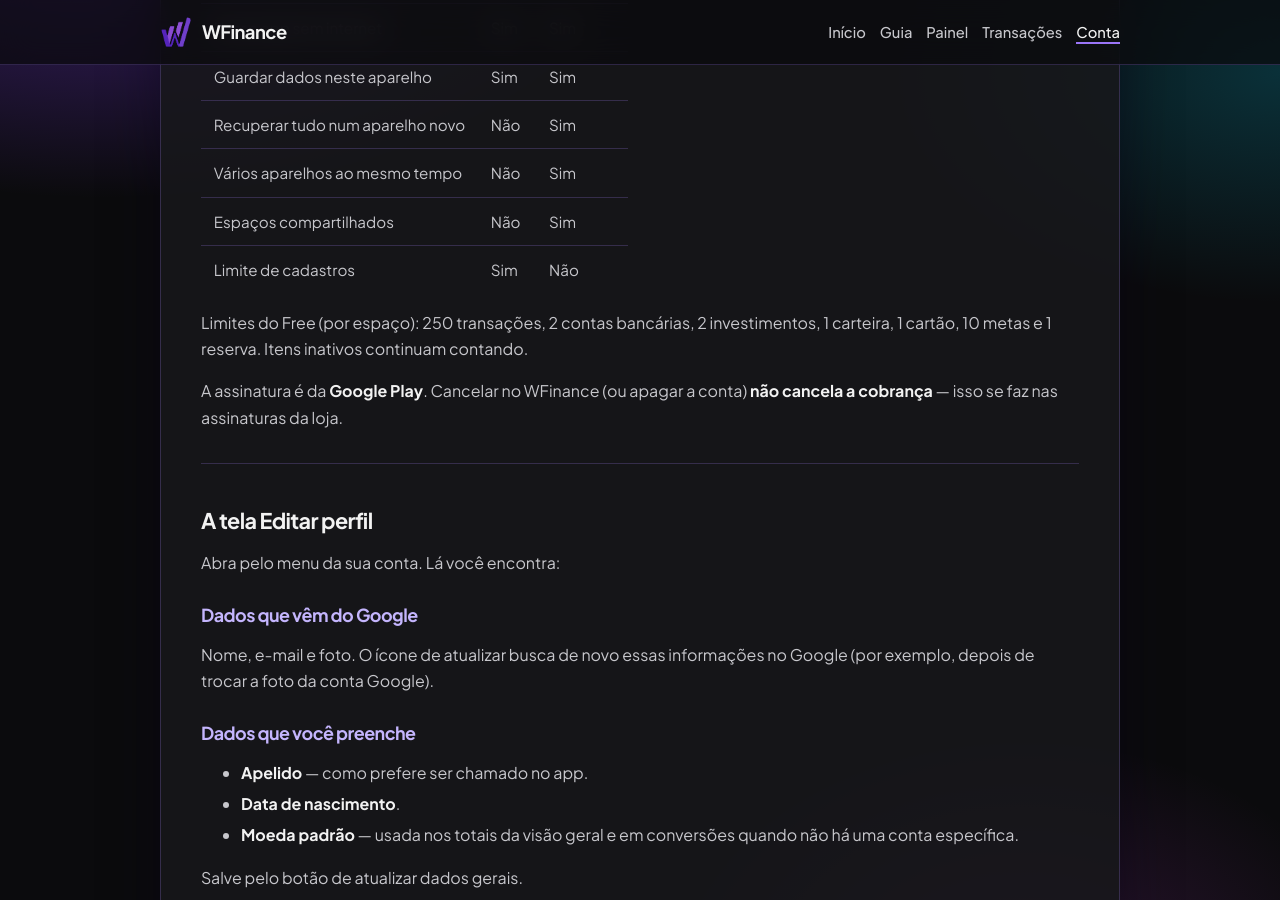
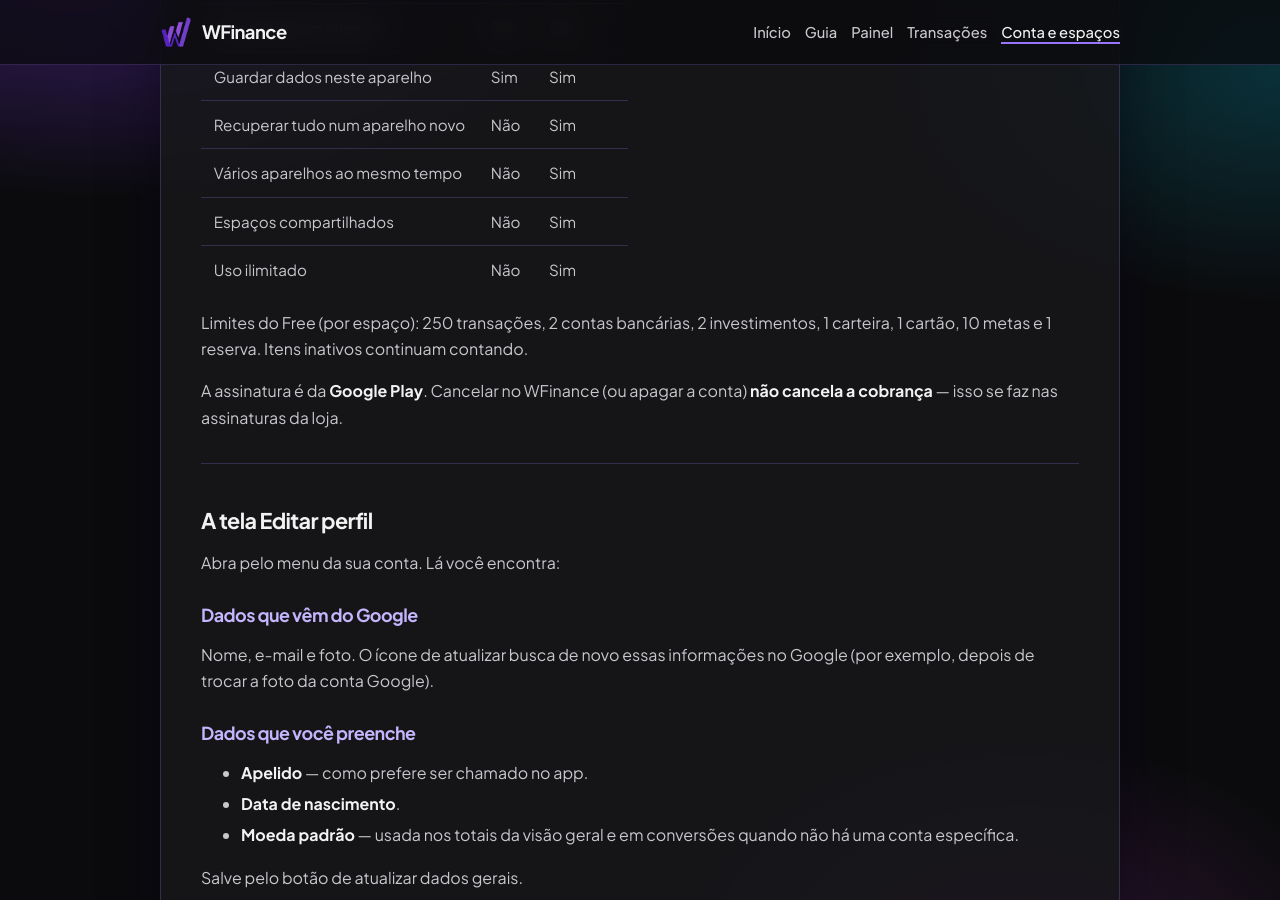
Before and after one commit to wrodriguesjr/WFinanceDocs, a Jekyll site: the page built from docs/UserGuide/UserAccount.md, in a window 1280 px wide and 900 px high, scrolled down 2076 px. Built offline with Jekyll 4.4.1, drawn with Linux system fonts in a browser that asks for light colours; our own code applies the rules of GitHub Pages for plain Markdown files.

Commit message:
docs: sincronização automática do UserGuide

```diff
--- a/docs/UserGuide/UserAccount.md
+++ b/docs/UserGuide/UserAccount.md
@@ -65,15 +65,15 @@ Se você pretende mudar de aparelho ou usar o WFinance em mais de um lugar, assi
 
 ## Plano Free e plano Premium
 
-| | Free | Premium |
-| --- | --- | --- |
-| Criar conta com Google | Sim | Sim |
-| Usar o app sem internet | Sim | Sim |
-| Guardar dados neste aparelho | Sim | Sim |
-| Recuperar tudo num aparelho novo | Não | Sim |
-| Vários aparelhos ao mesmo tempo | Não | Sim |
-| Espaços compartilhados | Não | Sim |
-| Limite de cadastros | Sim | Não |
+|                                  | Free | Premium |
+|----------------------------------|------|---------|
+| Criar conta com Google           | Sim  | Sim     |
+| Usar o app sem internet          | Sim  | Sim     |
+| Guardar dados neste aparelho     | Sim  | Sim     |
+| Recuperar tudo num aparelho novo | Não  | Sim     |
+| Vários aparelhos ao mesmo tempo  | Não  | Sim     |
+| Espaços compartilhados           | Não  | Sim     |
+| Uso ilimitado                    | Não  | Sim     |
 
 Limites do Free (por espaço): 250 transações, 2 contas bancárias, 2 investimentos, 1 carteira, 1 cartão, 10 metas e 1 reserva. Itens inativos continuam contando.
 
--- a/docs/_includes/header.html
+++ b/docs/_includes/header.html
@@ -15,7 +15,7 @@
       <a href="{{ '/UserGuide/WFinance.html' | relative_url }}"{% if page.url contains '/UserGuide/WFinance' %} aria-current="page"{% endif %}>Guia</a>
       <a href="{{ '/UserGuide/MainDashboard.html' | relative_url }}"{% if page.url contains '/MainDashboard' %} aria-current="page"{% endif %}>Painel</a>
       <a href="{{ '/UserGuide/Transactions/Transactions.html' | relative_url }}"{% if page.url contains '/Transactions' %} aria-current="page"{% endif %}>Transações</a>
-      <a href="{{ '/UserGuide/UserAccount.html' | relative_url }}"{% if page.url contains '/UserAccount' %} aria-current="page"{% endif %}>Conta</a>
+      <a href="{{ '/UserGuide/AccountAndSpaces.html' | relative_url }}"{% if page.url contains '/AccountAndSpaces' or page.url contains '/Spaces' or page.url contains '/UserAccount' %} aria-current="page"{% endif %}>Conta e espaços</a>
     </nav>
   </div>
 </header>
--- a/docs/_layouts/home.html
+++ b/docs/_layouts/home.html
@@ -27,7 +27,7 @@
     <section class="wf-features" aria-label="O que o WFinance oferece">
       <a class="wf-feature" href="{{ '/UserGuide/MainDashboard.html' | relative_url }}">Painel inicial</a>
       <a class="wf-feature" href="{{ '/UserGuide/Transactions/Transactions.html' | relative_url }}">Transações</a>
-      <a class="wf-feature" href="{{ '/UserGuide/UserAccount.html' | relative_url }}">Conta e espaços</a>
+      <a class="wf-feature" href="{{ '/UserGuide/AccountAndSpaces.html' | relative_url }}">Conta e espaços</a>
       <a class="wf-feature" href="{{ '/UserGuide/PrivacyPolice.html' | relative_url }}">Privacidade</a>
       <a class="wf-feature" href="{{ '/UserGuide/TermsOfUse.html' | relative_url }}">Termos de uso</a>
     </section>
```
Also changed, not shown: docs/UserGuide/MainDashboard.md (+1 -1 lines), docs/UserGuide/WFinance.md (+3 -1 lines).
